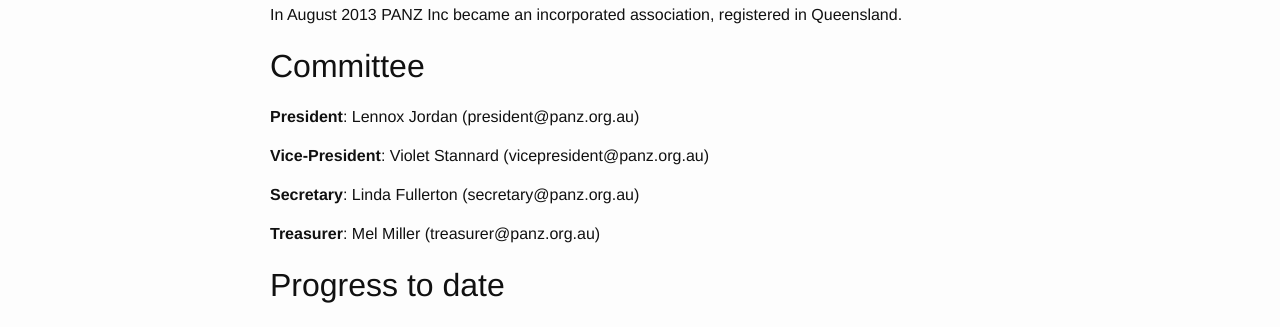
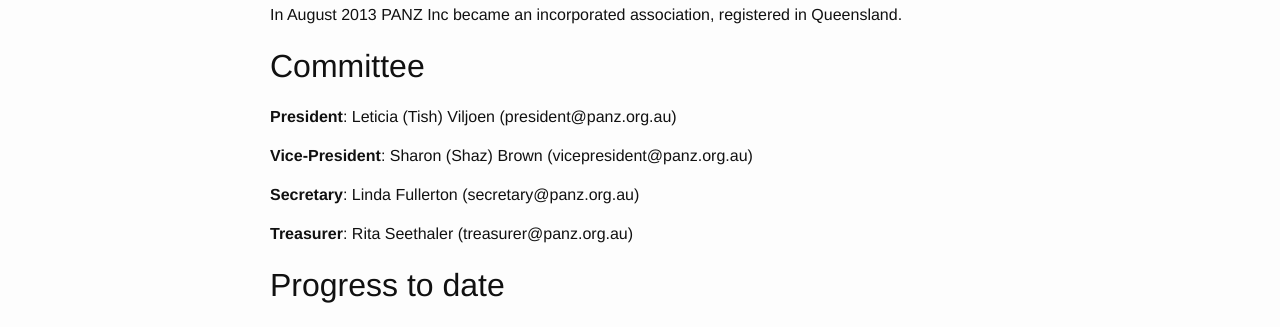
Before and after one commit to panzweb/panzweb.github.io, a Jekyll site: the page built from 1.about.markdown, in a window 1280 px wide. Shown: the part 870-1197 px from the top of the page. Built offline with Jekyll 4.4.1, drawn with Linux system fonts in a browser that asks for light colours.

Commit message:
updates commitee

```diff
--- a/1.about.markdown
+++ b/1.about.markdown
@@ -33,14 +33,13 @@
 
 ## Committee
 
-__President__: Lennox Jordan (president@panz.org.au)
+__President__: Leticia (Tish) Viljoen (president@panz.org.au)
 
-__Vice-President__: Violet Stannard (vicepresident@panz.org.au)
+__Vice-President__: Sharon (Shaz) Brown (vicepresident@panz.org.au)
 
 __Secretary__: Linda Fullerton (secretary@panz.org.au)
 
-__Treasurer__: Mel Miller (treasurer@panz.org.au)
-
+__Treasurer__: Rita Seethaler (treasurer@panz.org.au)
 
 ## Progress to date
 
```
